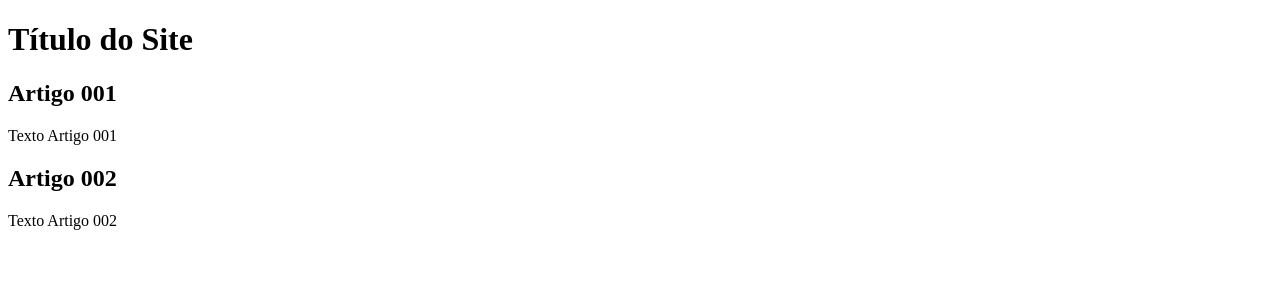
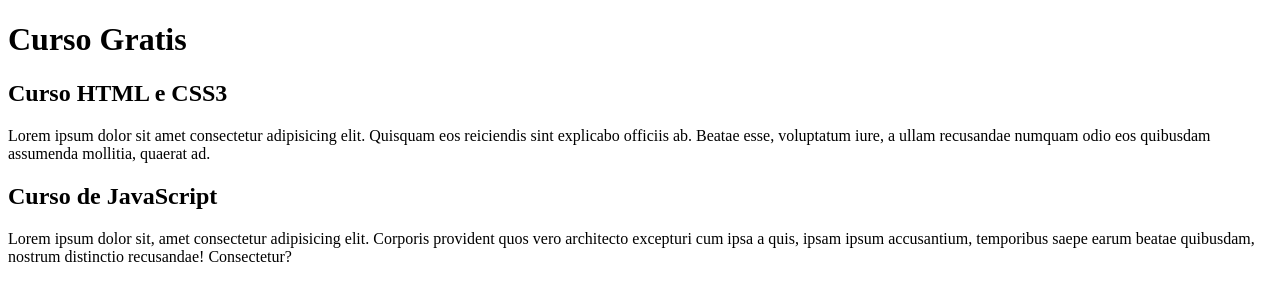
Before and after one commit to eduardopetersen/Projeto-de-um-site-criado-um-curso-de-Git-e-GitHub, a plain HTML site: page index.html in a window 1280 px wide. Drawn offline with Linux system fonts and the light colour scheme.

Commit message:
comecei a escrever o conteudo

```diff
--- a/index.html
+++ b/index.html
@@ -4,20 +4,20 @@
     <meta charset="UTF-8">
     <meta http-equiv="X-UA-Compatible" content="IE=edge">
     <meta name="viewport" content="width=device-width, initial-scale=1.0">
-    <title>Título do Site</title>
+    <title></title>
 </head>
 <body>
     <main>
         <header>
-            <h1>Título do Site</h1>
+            <h1>Curso Gratis</h1>
         </header>
         <article>
-            <h2>Artigo 001</h2>
-            <p>Texto Artigo 001</p>
+            <h2>Curso HTML e CSS3</h2>
+            <p>Lorem ipsum dolor sit amet consectetur adipisicing elit. Quisquam eos reiciendis sint explicabo officiis ab. Beatae esse, voluptatum iure, a ullam recusandae numquam odio eos quibusdam assumenda mollitia, quaerat ad.</p>
         </article>
         <article>
-            <h2>Artigo 002</h2>
-            <p>Texto Artigo 002</p>
+            <h2>Curso de JavaScript</h2>
+            <p>Lorem ipsum dolor sit, amet consectetur adipisicing elit. Corporis provident quos vero architecto excepturi cum ipsa a quis, ipsam ipsum accusantium, temporibus saepe earum beatae quibusdam, nostrum distinctio recusandae! Consectetur?</p>
         </article>
     </main>
 
```
